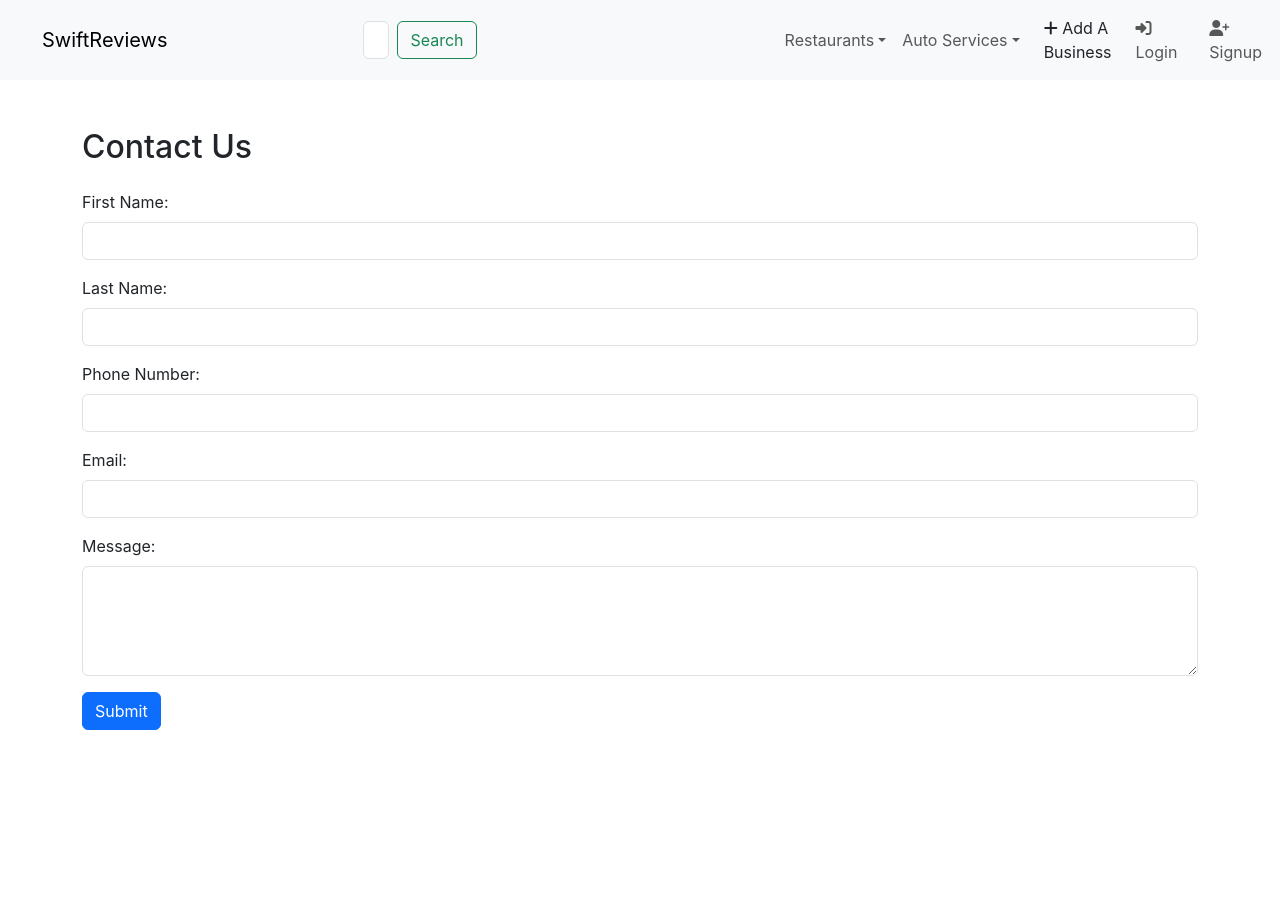
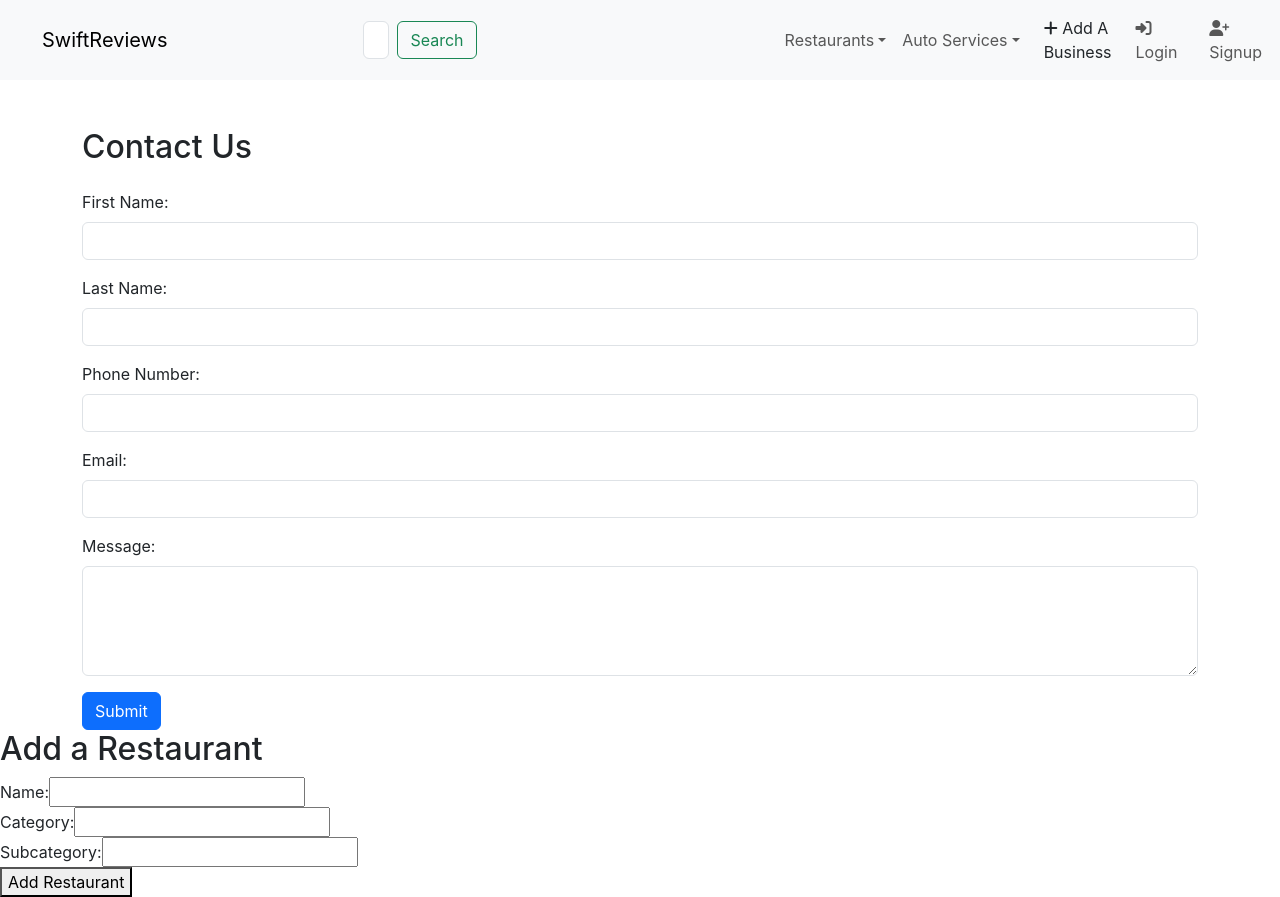
Before and after one commit to Nurdin-Ismail/Swift-Review, a React (Create React App) app in the folder client/: page /contactus in a window 1280 px wide. Before the commit the page ends 800 px from the top, so only its background shows below. Built offline with nearby package versions, Linux system fonts and the light colour scheme.

Commit message:
added restaurantform

```diff
--- a/client/src/components/App.js
+++ b/client/src/components/App.js
@@ -9,6 +9,7 @@ import SignUp from './SignUp'
 import FilterSideBar from './FilterSideBar';
 import Businesslist from './Businesslist';
 import CategoryArea from './CategoryPage';
+import RestaurantForm from './RestaurantForm';
 
 import '../App.css'
 import RecentActivity from './RecentActivity';
@@ -20,6 +21,7 @@ function App() {
     <div>
       <NavBar />
       <Routes>
+
         <Route exact path='/' element= {<Home />} />
 
         <Route exact path='/categ' element= {<CategoryArea/>} />
@@ -28,6 +30,8 @@ function App() {
         <Route path='/contactus' element= {<ContactUs/>} />
       </Routes>
       {/* <Footer /> */}
+      <RestaurantForm/>
+
     </div>
 
   );
--- /dev/null
+++ b/client/src/components/RestaurantForm.js
@@ -0,0 +1,65 @@
+import React, { useState } from "react";
+
+function RestaurantForm() {
+
+  const [restaurantData, setRestaurantData] = useState({
+    name: "",
+    category: "",
+    sub_category: "",
+  });
+
+  const handleChange = (e) => {
+    const { name, value } = e.target;
+    setRestaurantData({
+      ...restaurantData,
+      [name]: value,
+    });
+  };
+
+
+  const handleSubmit = (e) => {
+    e.preventDefault();
+    console.log(restaurantData);
+  };
+
+  return (
+    <div>
+      <h2>Add a Restaurant</h2>
+      <form onSubmit={handleSubmit}>
+        <div>
+          <label>Name:</label>
+          <input
+            type="text"
+            name="name"
+            value={restaurantData.name}
+            onChange={handleChange}
+            required
+          />
+        </div>
+        <div>
+          <label>Category:</label>
+          <input
+            type="text"
+            name="category"
+            value={restaurantData.category}
+            onChange={handleChange}
+            required
+          />
+        </div>
+        <div>
+          <label>Subcategory:</label>
+          <input
+            type="text"
+            name="sub_category"
+            value={restaurantData.sub_category}
+            onChange={handleChange}
+            required
+          />
+        </div>
+        <button type="submit">Add Restaurant</button>
+      </form>
+    </div>
+  );
+}
+
+export default RestaurantForm;
```
